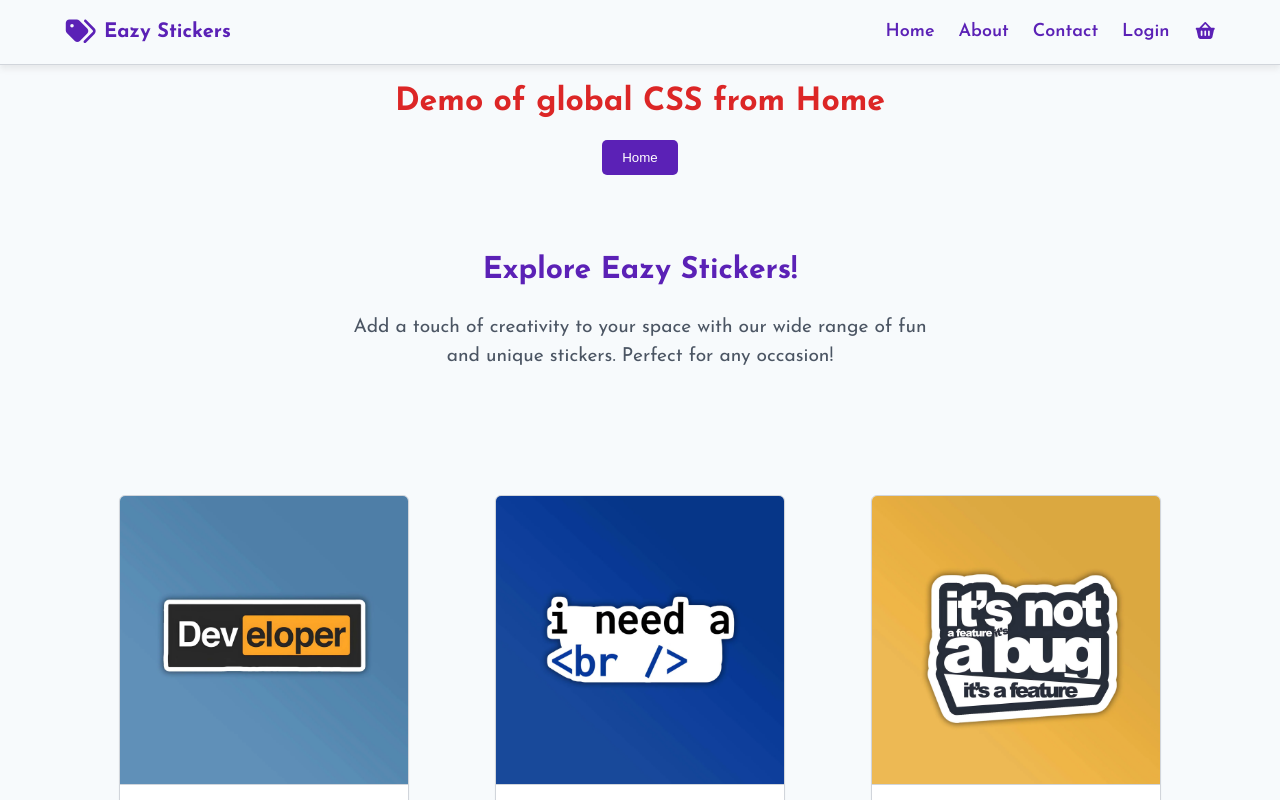
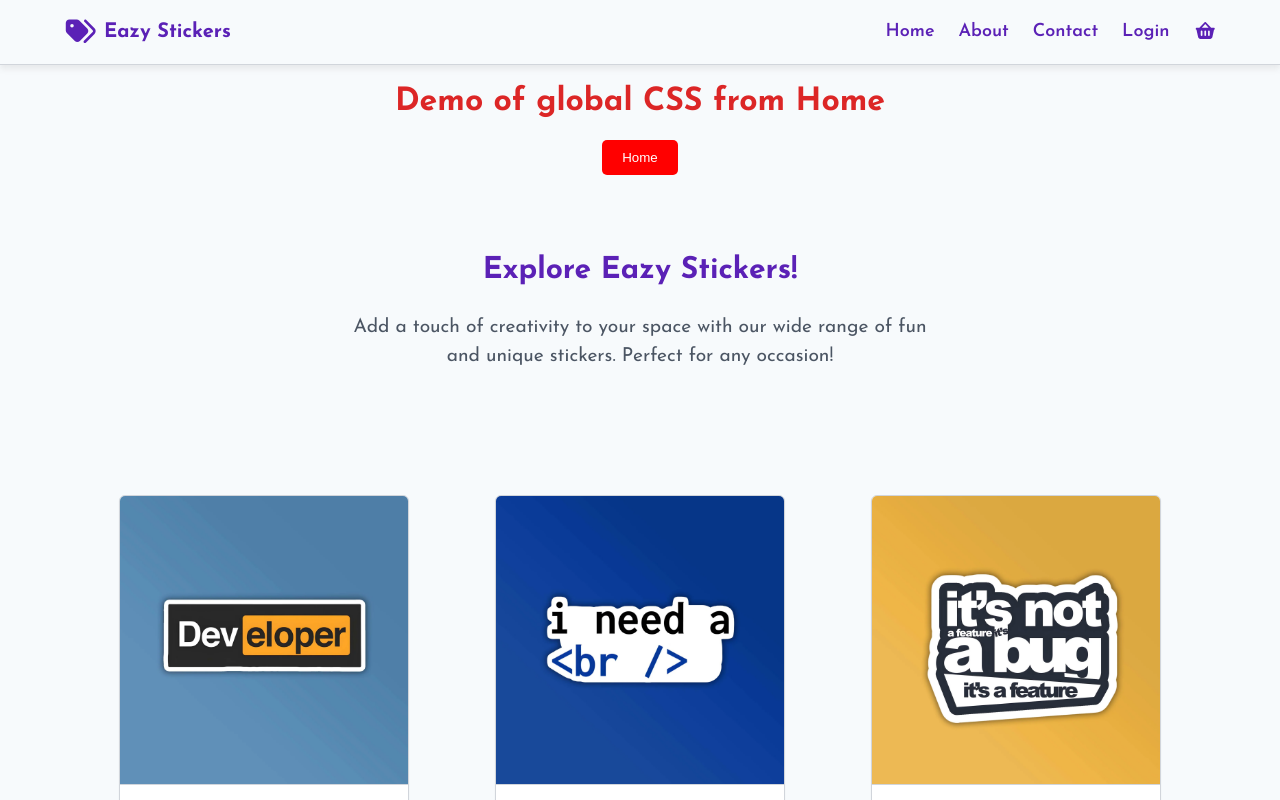
Before and after one commit to devcarlosdaniel0/fullstack-react-springboot-course, a React (Vite) app in the folder section4/eazystore-ui/: page / in a window 1280 px wide. Shown: the top 800 px of the page. Built offline with nearby package versions, Linux system fonts and the light colour scheme.

Commit message:
props at styled components

```diff
--- a/section4/eazystore-ui/src/components/EazyButton.js
+++ b/section4/eazystore-ui/src/components/EazyButton.js
@@ -1,7 +1,7 @@
 import styled from "styled-components";
 
 const EazyButton = styled.button`
-  background-color: #5b21b6;
+  background-color: ${(props) => props.$primary ? "#5b21b6" : "red"};
   color: white;
   padding: 10px 20px;
   border: none;
--- a/section4/eazystore-ui/src/components/footer/Footer.jsx
+++ b/section4/eazystore-ui/src/components/footer/Footer.jsx
@@ -19,7 +19,7 @@ export default function Footer() {
         Demo of styled components from footer
       </H1>
 
-      <EazyButton>Submit</EazyButton>
+      <EazyButton $primary>Submit</EazyButton>
 
       {/*
         <h1
```
